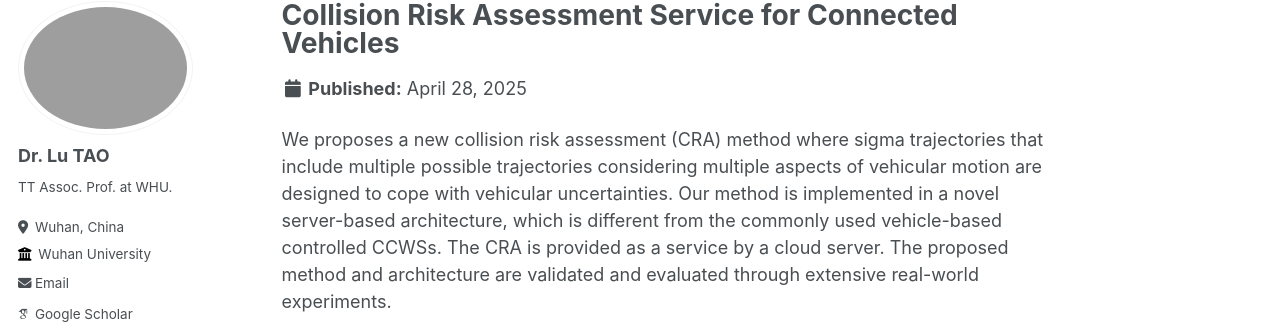
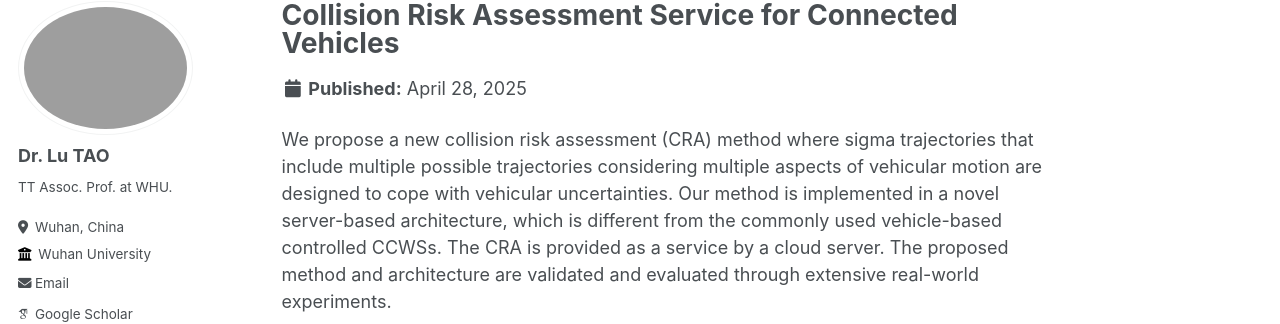
Before and after one commit to LuTaonuwhu/LuTaonuwhu.github.io, a Jekyll site: the page built from _portfolio/portfolio-2.md, in a window 1280 px wide and 900 px high. Shown: the part 105-429 px from the top of the window. Built offline with Jekyll 4.4.1, drawn with Linux system fonts in a browser that asks for light colours; emoji names are drawn with the system emoji font; some web fonts are replaced; some of the changed text lies outside the part shown.

Commit message:
Update portfolio-2.md

```diff
--- a/_portfolio/portfolio-2.md
+++ b/_portfolio/portfolio-2.md
@@ -4,7 +4,7 @@ excerpt: "A cloud-based collision risk assessment service system using ROS. <br/
 collection: portfolio
 ---
 
-We proposes a new collision risk assessment (CRA) method where sigma trajectories that include multiple possible trajectories considering multiple aspects of vehicular motion are designed to cope with vehicular uncertainties. Our method is implemented in a novel server-based architecture, which is different from the commonly used vehicle-based controlled CCWSs. The CRA is provided as a service by a cloud server. The proposed method and architecture are  validated and evaluated through extensive real-world experiments.
+We propose a new collision risk assessment (CRA) method where sigma trajectories that include multiple possible trajectories considering multiple aspects of vehicular motion are designed to cope with vehicular uncertainties. Our method is implemented in a novel server-based architecture, which is different from the commonly used vehicle-based controlled CCWSs. The CRA is provided as a service by a cloud server. The proposed method and architecture are  validated and evaluated through extensive real-world experiments.
 
 The system architecture. :point_down:
 ![CPd](/images/my_pictures/CCWS.png){:.align-center width="600px"}
```
Also changed, not shown: other parts of _portfolio/portfolio-2.md (+3 -0 lines).
